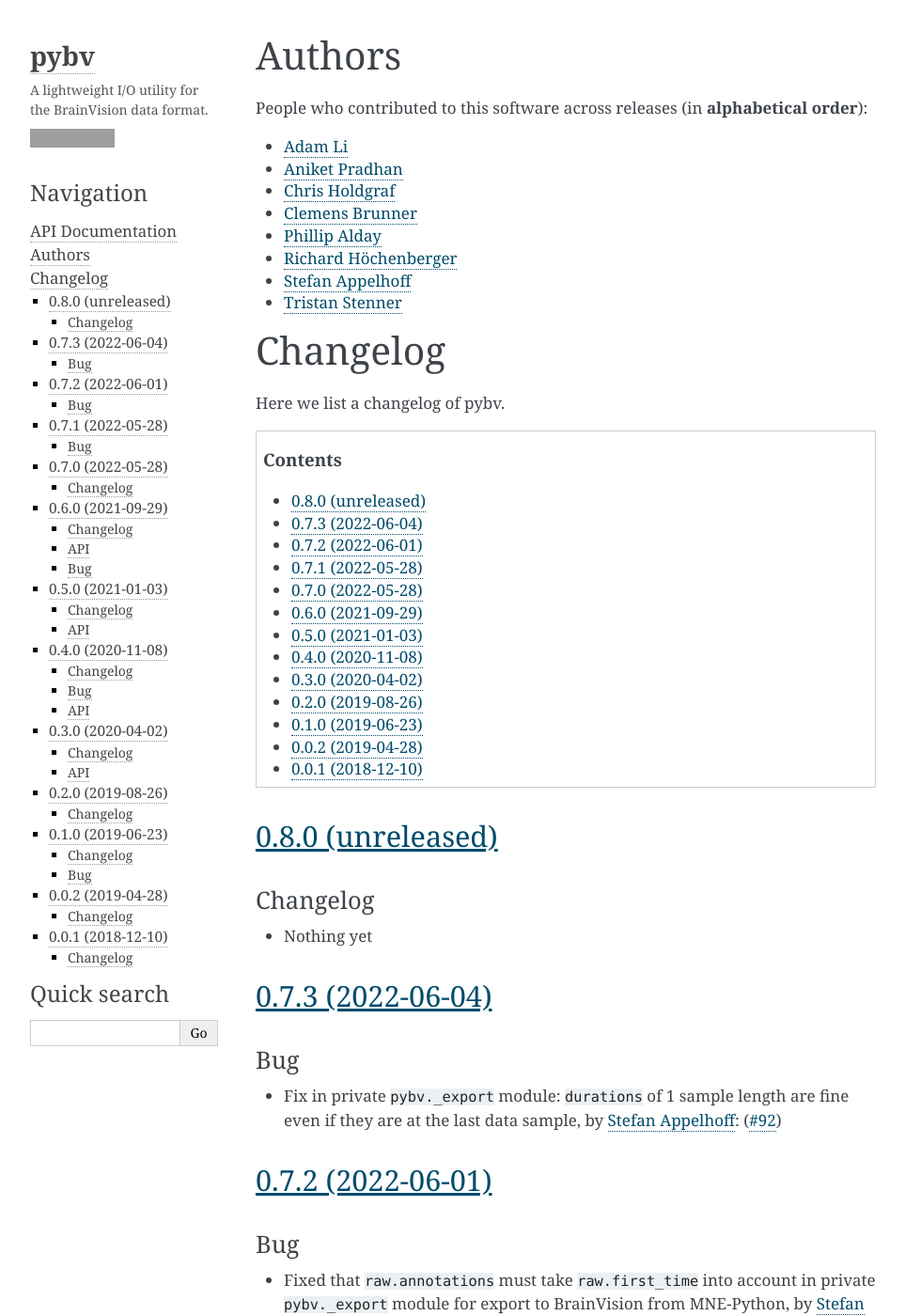
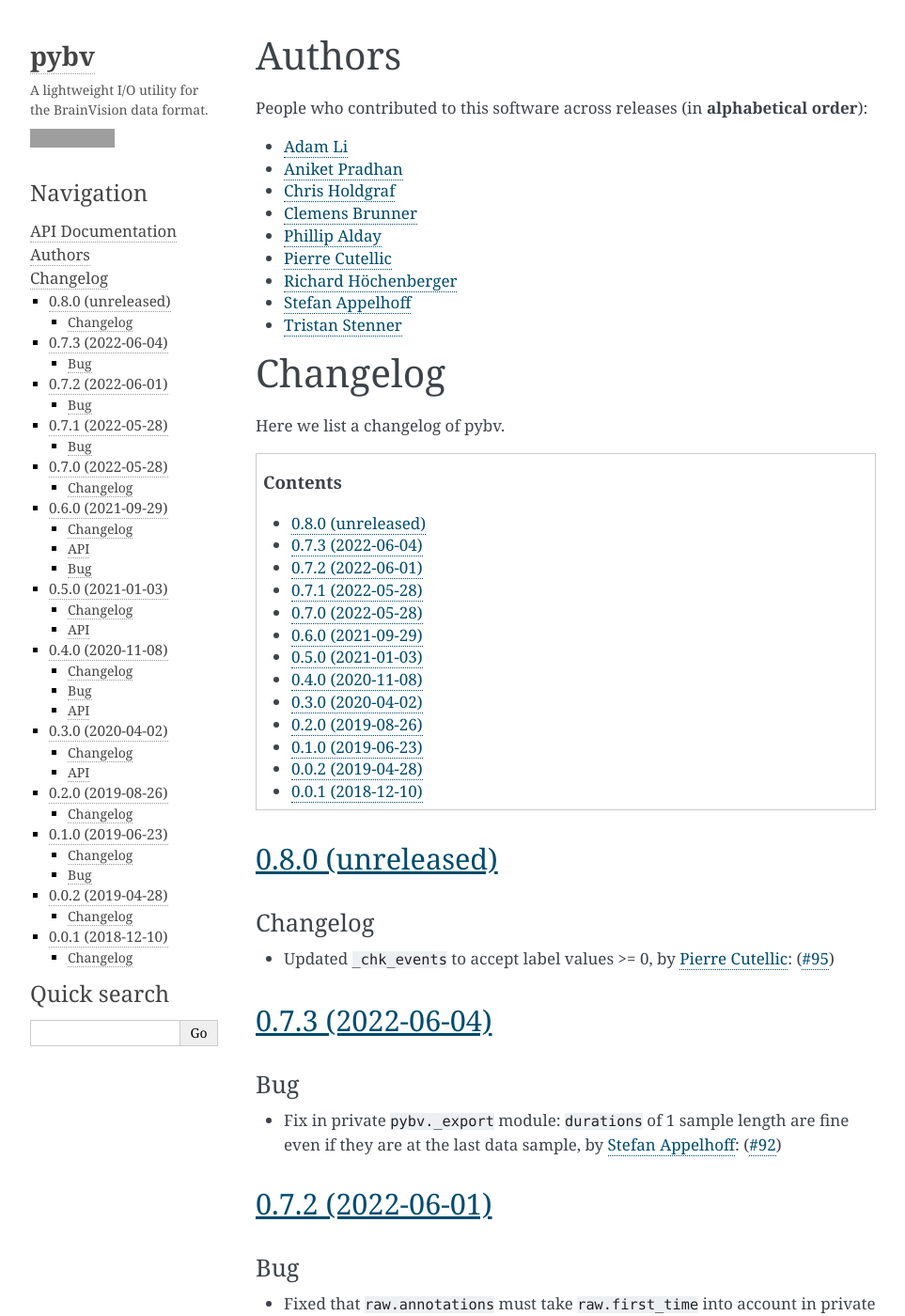
Before and after one commit to bids-standard/pybv, a Sphinx documentation site: the page built from docs/changelog.rst, in a window 1280 px wide and 1400 px high. Shown: the whole window at 94% size, without its empty margins (148-1111 px from the left). Built offline with Sphinx 7.4.7, drawn with Linux system fonts in a browser that asks for light colours; grey boxes are pictures that could not be loaded.

Commit message:
updated logical test in _chk_events (#95)
* updated logical test in _chk_events

event["description"] can be >= 0 instead of strictly >1 for more tolerance in labeling events

* Update CITATION.cff

* Update changelog.rst

* updated docstring in _chk_events

* also fix docstr, update changelog

* fix tests

Co-authored-by: Stefan Appelhoff <stefan.appelhoff@mailbox.org>

```diff
--- a/docs/changelog.rst
+++ b/docs/changelog.rst
@@ -11,6 +11,7 @@
 - `Chris Holdgraf`_
 - `Clemens Brunner`_
 - `Phillip Alday`_
+- `Pierre Cutellic`_
 - `Richard Höchenberger`_
 - `Stefan Appelhoff`_
 - `Tristan Stenner`_
@@ -23,6 +24,7 @@
 .. _Richard Höchenberger: https://hoechenberger.net/
 .. _Adam Li: https://adam2392.github.io/
 .. _Aniket Pradhan: http://home.iiitd.edu.in/~aniket17133/
+.. _Pierre Cutellic: https://github.com/compmonks
 
 .. _changelog:
 
@@ -41,7 +43,7 @@
 
 Changelog
 ~~~~~~~~~
-- Nothing yet
+- Updated ``_chk_events`` to accept label values >= 0, by `Pierre Cutellic`_: (:gh:`95`)
 
 0.7.3 (2022-06-04)
 ==================
```
Also changed, not shown: 3 other files.
